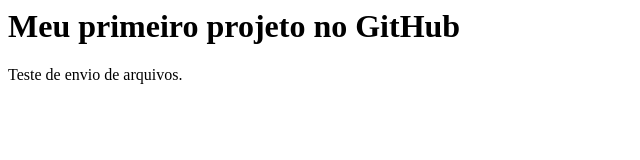
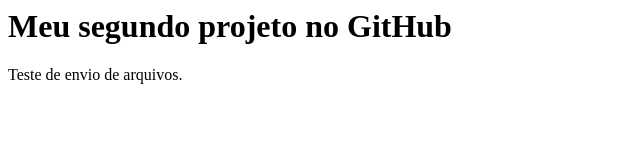
Before and after one commit to pedrozancanella75-bot/teste-github, a plain HTML site: page index.html in a window 1280 px wide. Shown: the whole page, without its empty margins (0-640 px from the left). Drawn offline with Linux system fonts and the light colour scheme.

Commit message:
Atualização

```diff
--- a/index.html
+++ b/index.html
@@ -1,2 +1,2 @@
-<h1>Meu primeiro projeto no GitHub</h1>
+<h1>Meu segundo projeto no GitHub</h1>
 <p>Teste de envio de arquivos.</p>
```
